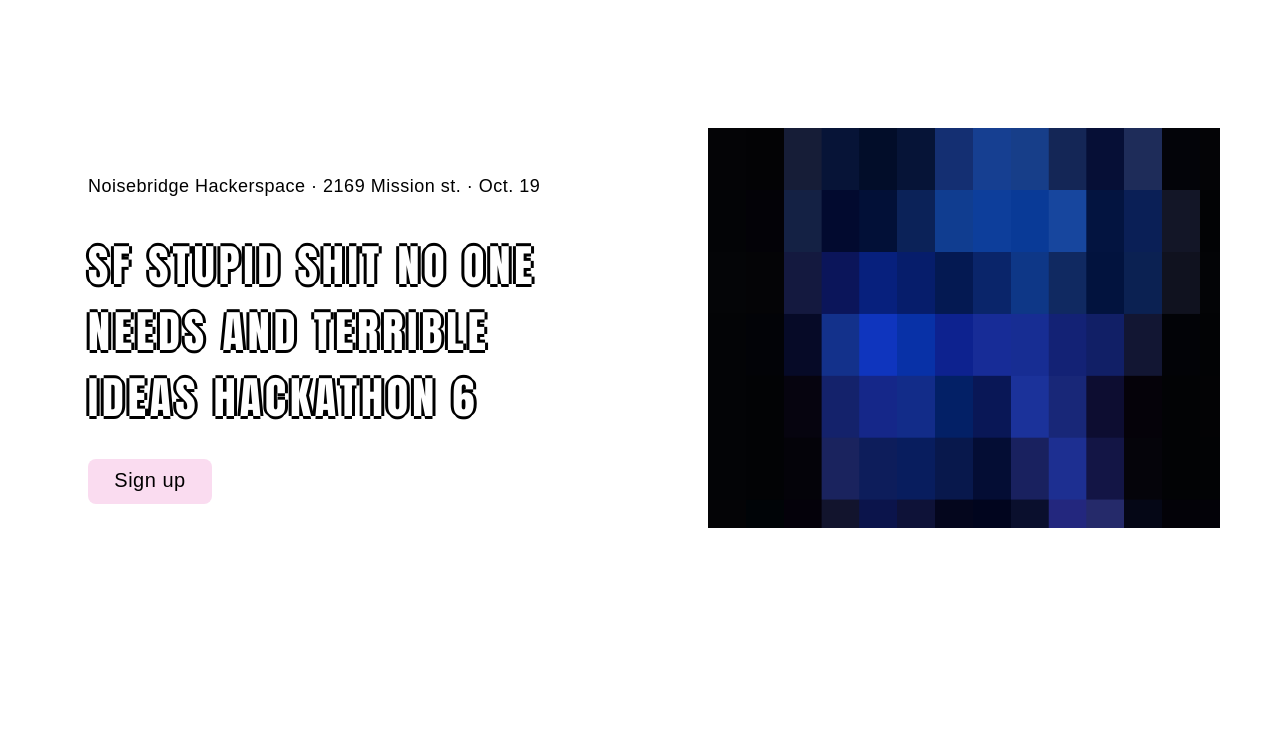
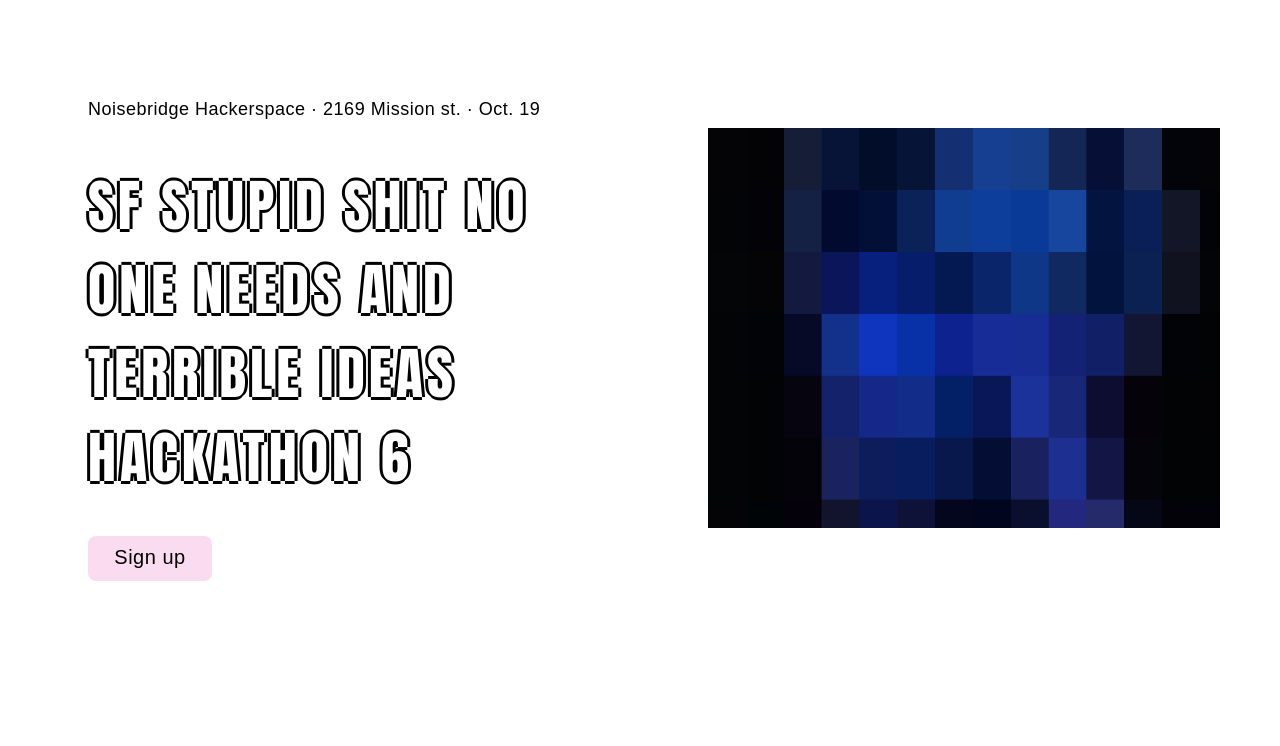
Before and after one commit to stupidhackathon/stupidhackathon.github.io, a website: page index.html in a window 1280 px wide. Shown: the top 746 px of the page. Drawn offline with Linux system fonts and the light colour scheme; a web font is replaced by a local one.

Commit message:
font size h1

```diff
--- a/2019/2019.css
+++ b/2019/2019.css
@@ -24,7 +24,7 @@
 }
 
 h1 {
-    font-size: 44px;
+    font-size: 56px;
     font-family: Impact;
     text-transform: uppercase;
     color: white;
```
